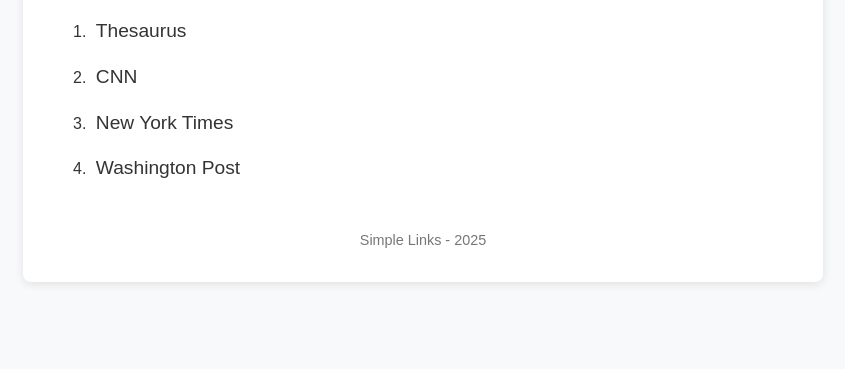
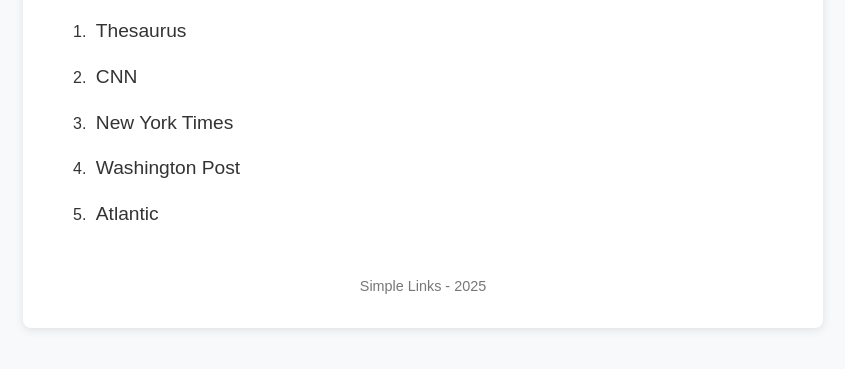
Before and after one commit to aniapte/homepage, a plain HTML site: page index.html in a window 1280 px wide. Shown: the part 115-484 px from the top of the page, without its empty margins (217-1062 px from the left). Drawn offline with Linux system fonts and the light colour scheme.

Commit message:
Update index.html

```diff
--- a/index.html
+++ b/index.html
@@ -118,6 +118,7 @@
                 <li><a href="https://www.cnn.com" target="_blank">CNN</a></li>
                 <li><a href="https://www.nytimes.com" target="_blank">New York Times</a></li>
                 <li><a href="https://www.washingtonpost.com" target="_blank">Washington Post</a></li>
+                <li><a href="https://www.theatlantic.com" target="_blank">Atlantic</a></li>
             </ol>
         </main>
 
```
